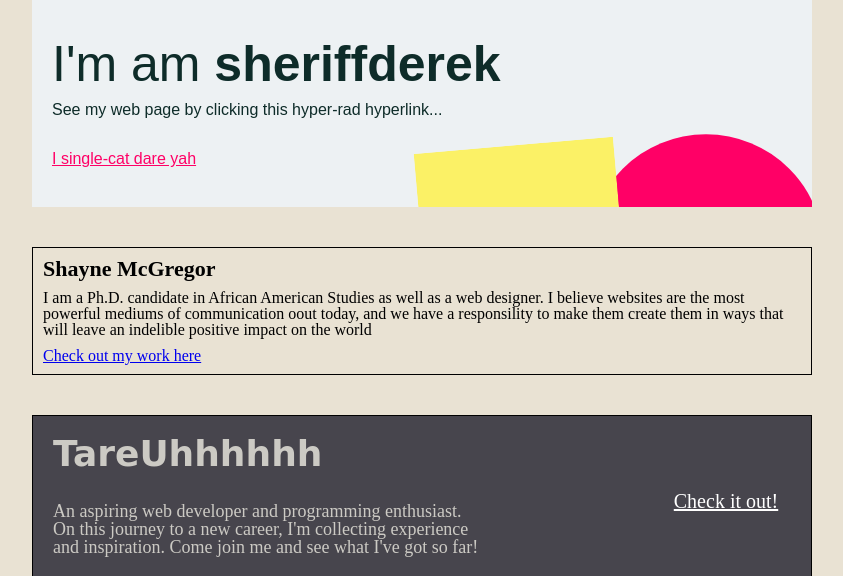
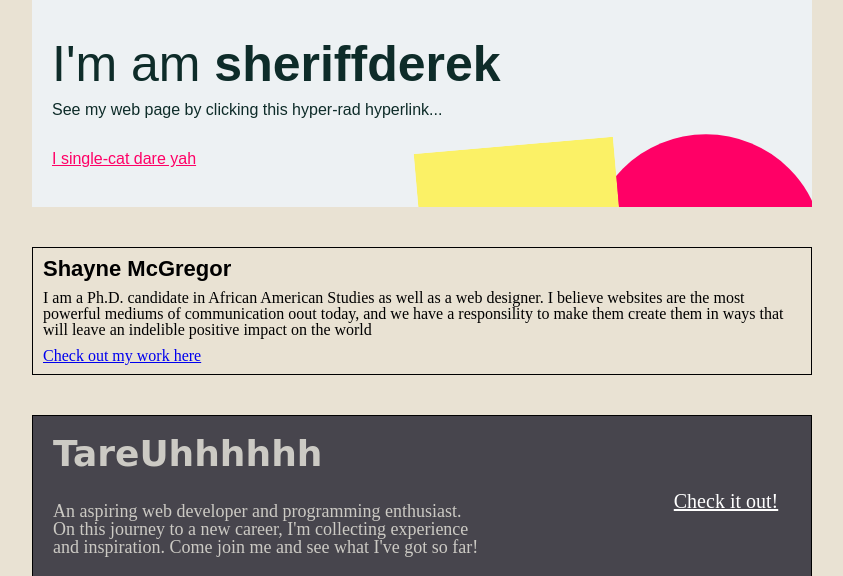
Before and after one commit to perpetual-education-personal/alpha-three-homepage, a PHP site: page / in a window 1280 px wide. Shown: the part 199-775 px from the top of the page, without its empty margins (218-1061 px from the left). Run offline with PHP 8.4, Linux system fonts and the light colour scheme; some web fonts are replaced.

Commit message:
add attention voice to h2 in shayne’s card

```diff
--- a/css/typography.css
+++ b/css/typography.css
@@ -25,3 +25,12 @@
     url(../fonts/Technology-Regular.woff2);
   font-weight: 400;
 }
+
+/*Shayne's Font Import*/
+@import url('https://fonts.googleapis.com/css2?family=Red+Hat+Display:wght@300;400;500;600;700;800&display=swap');
+
+.attention-voice {
+  font-family: 'Red Hat Display', sans-serif;
+  font-size: 29px;
+  font-weight: 700;
+}
--- a/index.php
+++ b/index.php
@@ -42,7 +42,7 @@
       </student-card>
 
       <div class="student shayne">
-        <h2>Shayne McGregor</h2>
+        <h2 class="attention-voice">Shayne McGregor</h2>
         <p>I am a Ph.D. candidate in African American Studies as well as a web designer. I believe websites are the most powerful mediums of communication oout today, and we have a responsility to make them create them in ways that will leave an indelible positive impact on the world</p>
         <a href="shayne" target="shayne">Check out my work here</a>
       </div>
```
